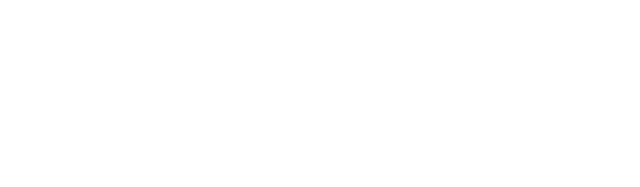
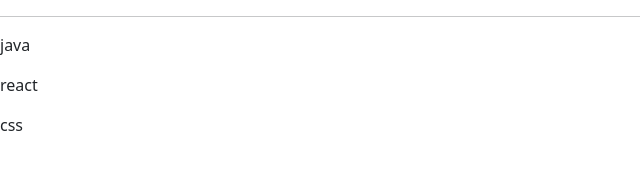
Before and after one commit to sebaek/react-20250630, a React (Vite) app: page / in a window 1280 px wide. Shown: the top 187 px of the page, without its empty margins (0-640 px from the left). Built offline with nearby package versions, Linux system fonts and the light colour scheme.

Commit message:
배열 그리기

```diff
--- /dev/null
+++ b/src/App29.jsx
@@ -0,0 +1,42 @@
+import React from "react";
+
+function MyComp1() {
+  const arr = ["java", "react", "css"];
+
+  return (
+    <div>
+      {arr.map((item) => (
+        <p>{item}</p>
+      ))}
+    </div>
+  );
+}
+
+function MyComp2() {
+  const datas = [9, 5, 1, 0];
+  return (
+    <div>
+      {/*  연습 :datas 를 활용해서 아래처럼 출력하기 */}
+      {/*
+          <ul>
+            <li>9</li>
+            <li>5</li>
+            <li>1</li>
+            <li>0</li>
+          </ul>
+  */}
+    </div>
+  );
+}
+
+function App29(props) {
+  return (
+    <div>
+      <MyComp2 />
+      <hr />
+      <MyComp1 />
+    </div>
+  );
+}
+
+export default App29;
--- a/src/main.jsx
+++ b/src/main.jsx
@@ -1,10 +1,10 @@
 import { StrictMode } from "react";
 import { createRoot } from "react-dom/client";
 import "bootstrap/dist/css/bootstrap.min.css";
-import App28 from "./App28.jsx";
+import App29 from "./App29.jsx";
 
 createRoot(document.getElementById("root")).render(
   <StrictMode>
-    <App28 />
+    <App29 />
   </StrictMode>,
 );
```
